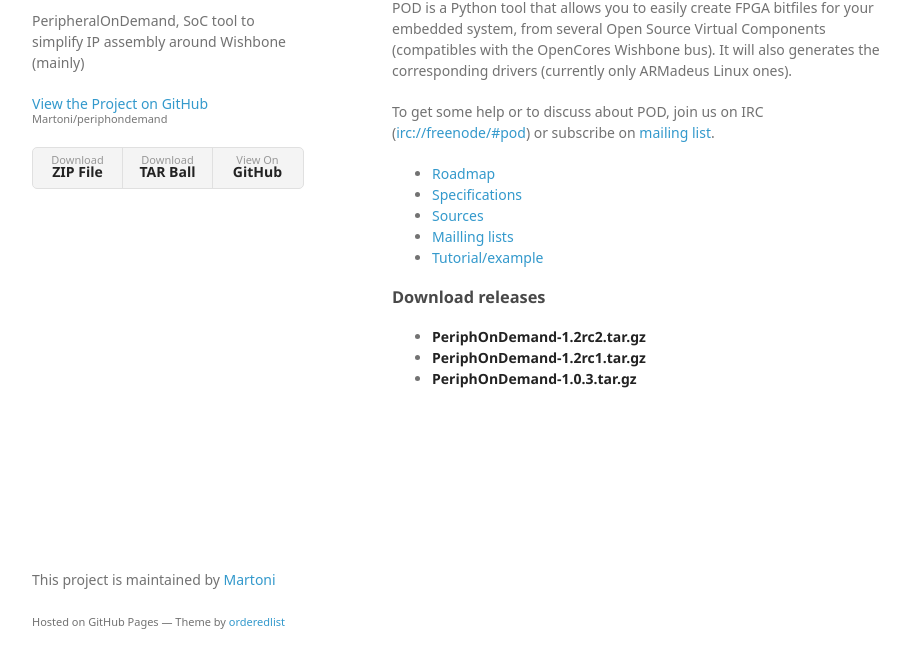
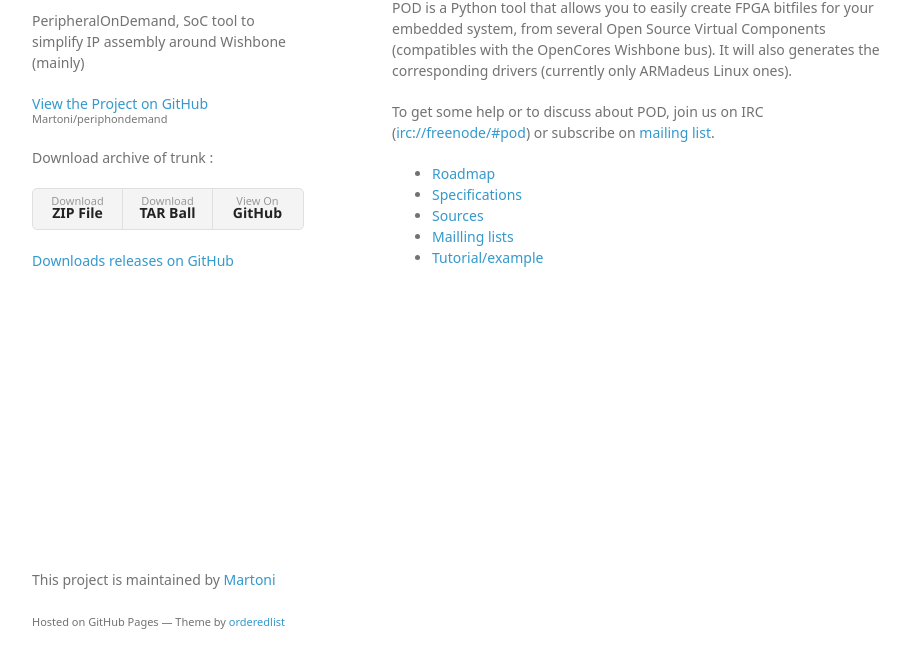
Before and after one commit to Martoni/periphondemand, a plain HTML site: page index.html in a window 1280 px wide. Shown: the part 99-766 px from the top of the page, without its empty margins (178-1088 px from the left). Drawn offline with Linux system fonts and the light colour scheme; a web font is replaced by a local one.

Commit message:
releases are generated by github directly

```diff
--- a/index.html
+++ b/index.html
@@ -20,12 +20,17 @@
 
         <p class="view"><a href="https://github.com/Martoni/periphondemand">View the Project on GitHub <small>Martoni/periphondemand</small></a></p>
 
-
+        <p>
+        Download archive of trunk :
         <ul>
           <li><a href="https://github.com/Martoni/periphondemand/zipball/master">Download <strong>ZIP File</strong></a></li>
           <li><a href="https://github.com/Martoni/periphondemand/tarball/master">Download <strong>TAR Ball</strong></a></li>
           <li><a href="https://github.com/Martoni/periphondemand">View On <strong>GitHub</strong></a></li>
         </ul>
+        </p>
+        <p class="view"><a
+           href="https://github.com/Martoni/periphondemand/releases">Downloads
+           releases on GitHub</a></p>
 
       </header>
       <section>
@@ -50,12 +55,6 @@
               <li><a href="http://www.armadeus.com/wiki/index.php?title=POD_Tutorial">Tutorial/example</a></li>
 
           </ul>
-    <h3>Download releases</h3>
-        <ul>
-            <li><a href="releases/PeriphOnDemand-1.2rc2.tar.gz"><strong>PeriphOnDemand-1.2rc2.tar.gz</strong></a></li>
-            <li><a href="releases/PeriphOnDemand-1.2rc1.tar.gz"><strong>PeriphOnDemand-1.2rc1.tar.gz</strong></a></li>
-            <li><a href="releases/PeriphOnDemand-1.0.3.tar.gz" ><strong>PeriphOnDemand-1.0.3.tar.gz</strong></a></li>
-        </ul>
 
 
       </section>
```
Also changed, not shown: 3 other files.
